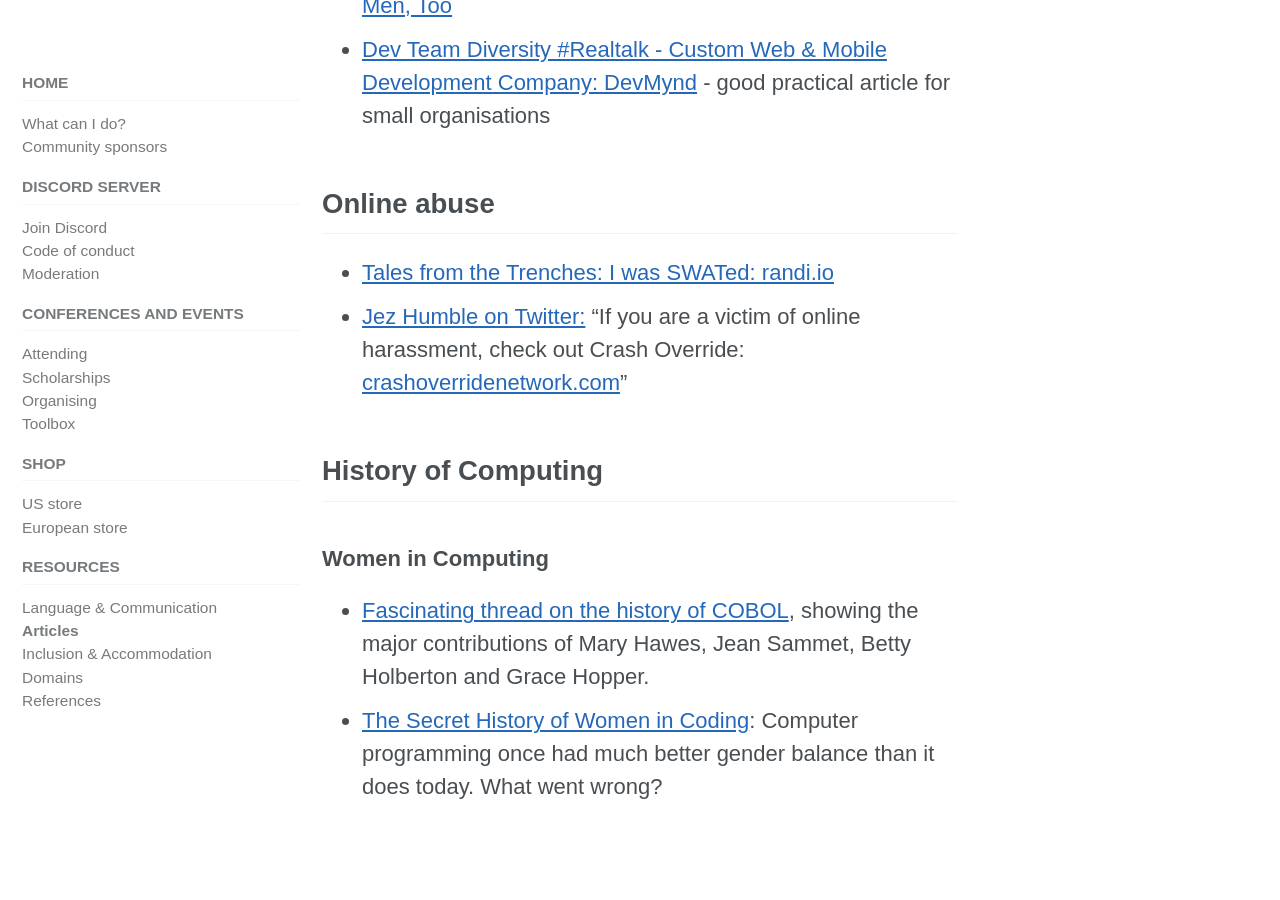
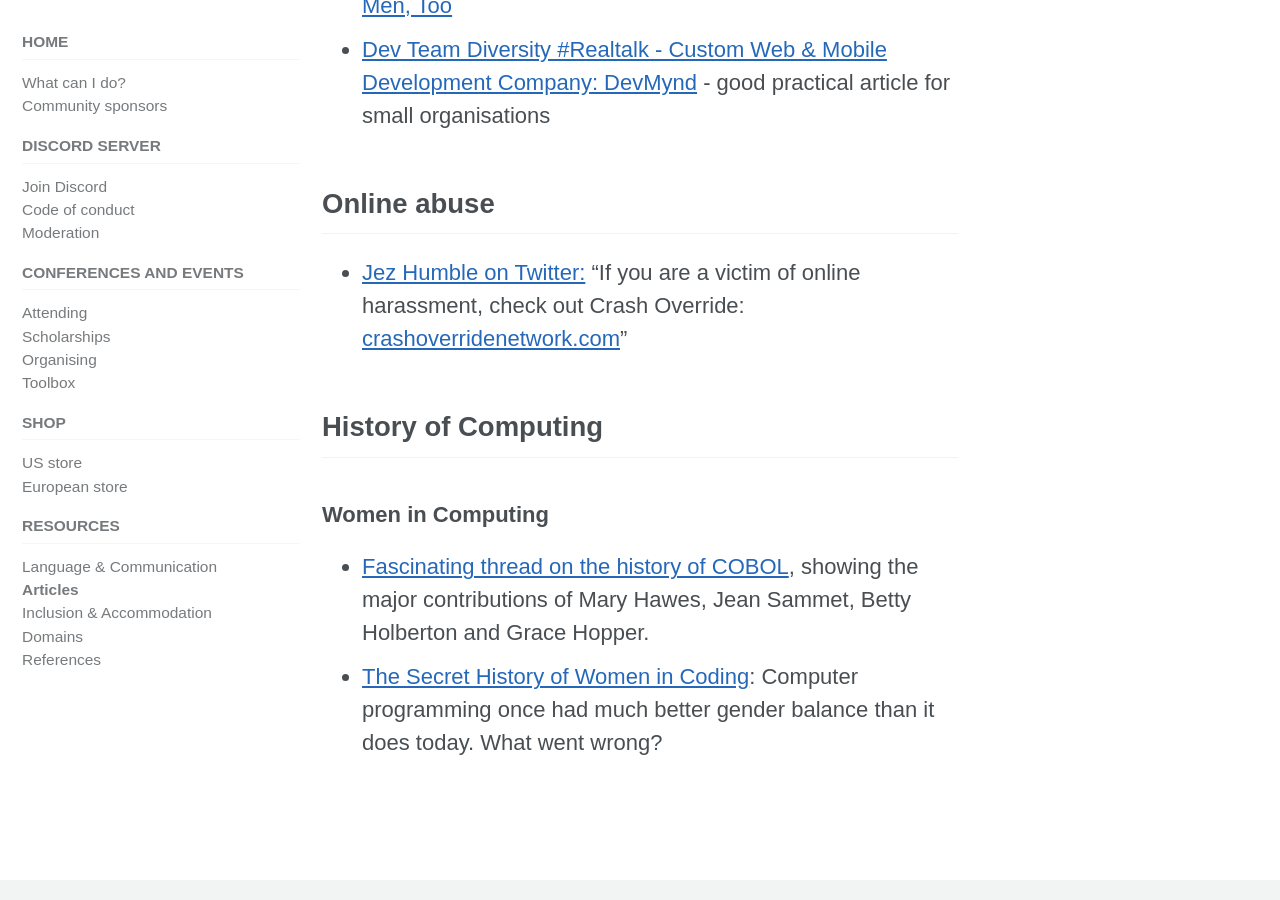
Before and after one commit to include-cpp/include-cpp.github.io, a Jekyll site: the page built from resources/articles/index.md, in a window 1280 px wide and 900 px high, scrolled down 5603 px. Built offline with Jekyll 4.4.1, drawn with Linux system fonts in a browser that asks for light colours; cached includes are drawn as plain includes; nearby versions of some CDN libraries.

Commit message:
Remove broken link

```diff
--- a/resources/articles/index.md
+++ b/resources/articles/index.md
@@ -88,7 +88,6 @@ In addition to very specific resources on language, hiring, and so on we have fo
 
 ## Online abuse
 
-* [Tales from the Trenches: I was SWATed:  randi.io](http://blog.randi.io/2015/04/03/swated/)
 * [Jez Humble on Twitter:](https://twitter.com/jezhumble/status/584603746534981633) "If you are a victim of online harassment, check out Crash Override: [crashoverridenetwork.com](http://crashoverridenetwork.com)"
 
 ## History of Computing
```
